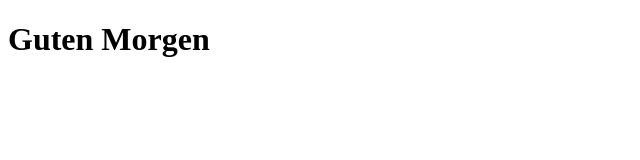
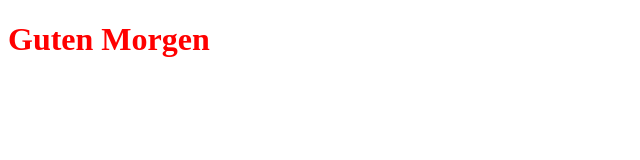
Before and after one commit to ch-r-waelti/git_tolearn, a plain HTML site: page index.html in a window 1280 px wide. Shown: the whole page, without its empty margins (0-640 px from the left). Drawn offline with Linux system fonts and the light colour scheme; the site is published under a folder, as on GitHub Pages, so addresses that start at the root find nothing.

Commit message:
Korrektur link zu style.css

```diff
--- a/index.html
+++ b/index.html
@@ -3,7 +3,7 @@
 <head>
   <meta charset="UTF-8">
   <title>Hallo Welt></title>
-  <link rel="stylesheet" href="/style.css" media="screen" title="no title">
+  <link rel="stylesheet" href="style.css" media="screen" title="no title">
 </head>
 <body>
   <h1>Guten Morgen</h1>
```
